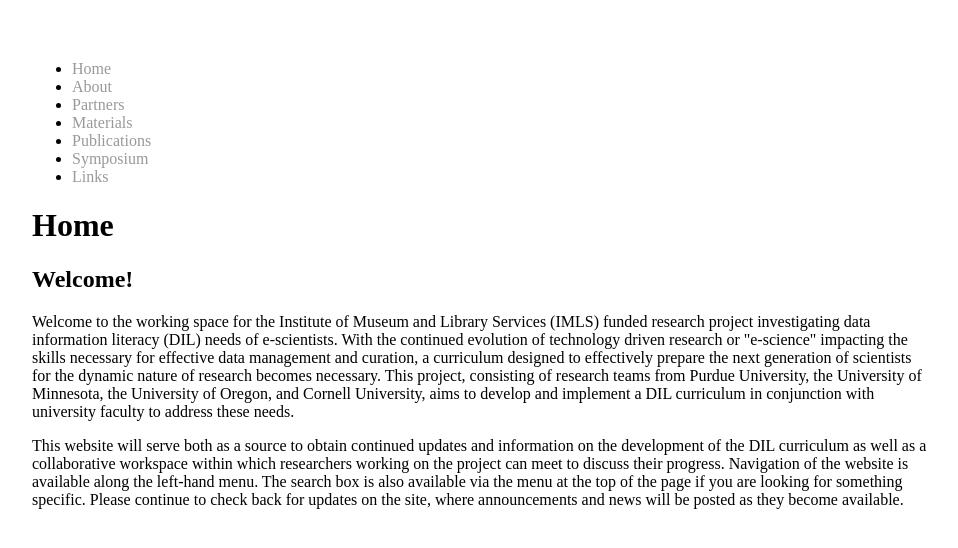
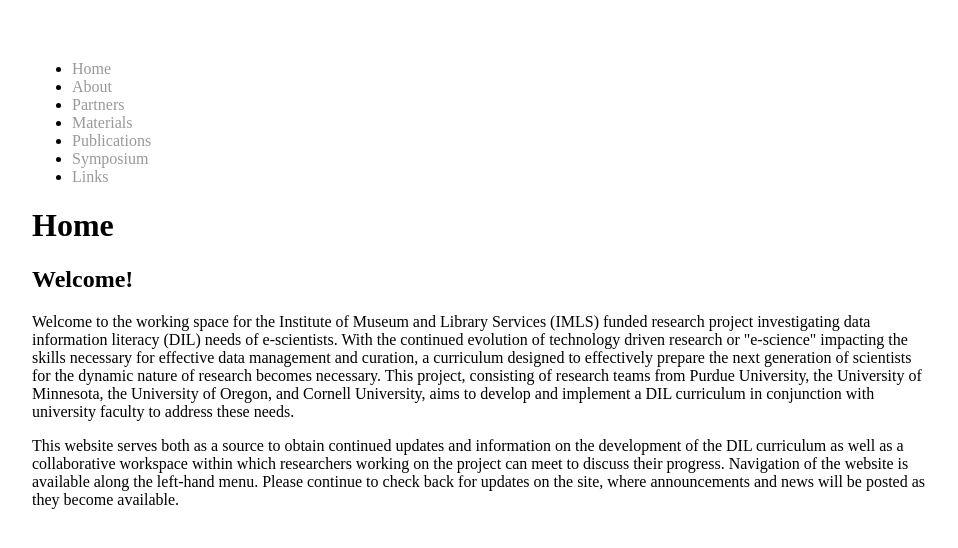
Before and after one commit to datainfolit/datainfolit, a Jekyll site: the page built from index.html, in a window 1280 px wide. Shown: the top 548 px of the page, without its empty margins (160-1118 px from the left). Built offline with Jekyll 4.4.1, drawn with Linux system fonts in a browser that asks for light colours.

Commit message:
Update index.html

```diff
--- a/index.html
+++ b/index.html
@@ -5,6 +5,6 @@
 <div class="content">
 <h1>Home</h1>
 <h2>Welcome!</h2>
-<p>Welcome to the working space for the Institute of Museum and Library Services (IMLS) funded research project investigating data information literacy (DIL) needs of e-scientists. With the continued evolution of technology driven research or "e-science" impacting the skills necessary for effective data management and curation, a curriculum designed to effectively prepare the next generation of scientists for the dynamic nature of research becomes necessary. This project, consisting of research teams from Purdue University, the University of Minnesota, the University of Oregon, and Cornell University, aims to develop and implement a DIL curriculum in conjunction with university faculty to address these needs.</p>
-<p>This website will serve both as a source to obtain continued updates and information on the development of the DIL curriculum as well as a collaborative workspace within which researchers working on the project can meet to discuss their progress. Navigation of the website is available along the left-hand menu. The search box is also available via the menu at the top of the page if you are looking for something specific. Please continue to check back for updates on the site, where announcements and news will be posted as they become available.</p>
+<p>Welcome to the working space for the Institute of Museum and Library Services (IMLS) funded research project investigating data information literacy (DIL) needs of e-scientists. With the continued evolution of technology driven research or "e-science" impacting the skills necessary for effective data management and curation, a curriculum designed to effectively prepare the next generation of scientists for the dynamic nature of research becomes necessary. This project, consisting of research teams from Purdue University, the University of Minnesota, the University of Oregon, and Cornell University, aims to develop and implement a DIL curriculum in conjunction with university faculty to address these needs. </p>
+<p>This website serves both as a source to obtain continued updates and information on the development of the DIL curriculum as well as a collaborative workspace within which researchers working on the project can meet to discuss their progress. Navigation of the website is available along the left-hand menu. Please continue to check back for updates on the site, where announcements and news will be posted as they become available. </p>
 </div>
```
